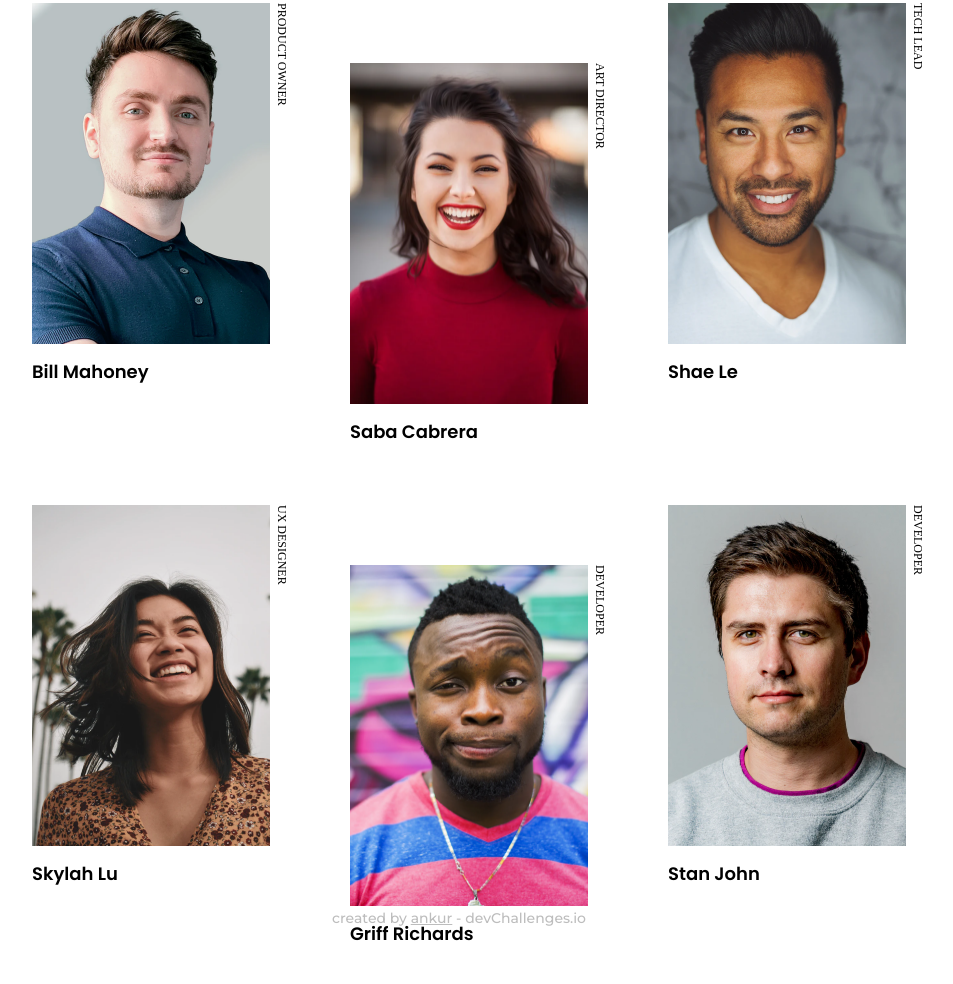
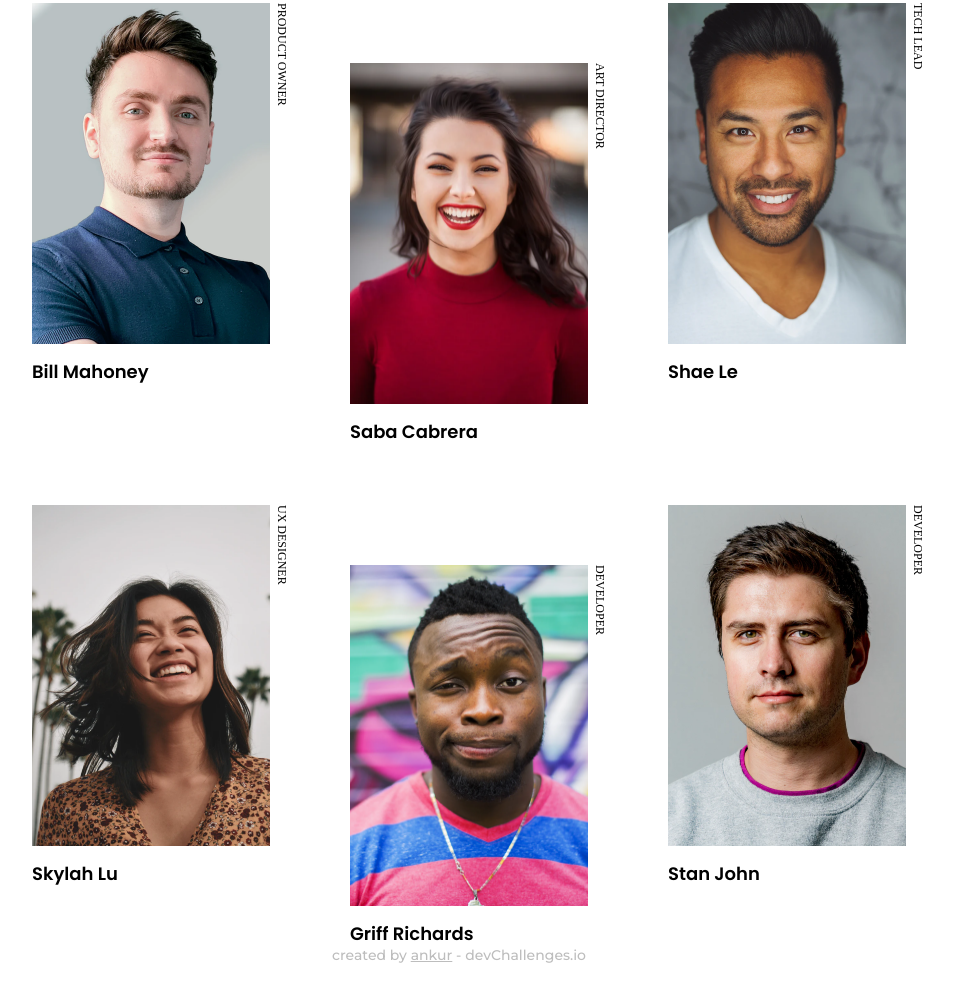
Before and after one commit to ankur-1989/devChallenge-my-team-page, a plain HTML site: page index.html in a window 1280 px wide. Shown: the part 225-1209 px from the top of the page, without its empty margins (161-1114 px from the left). Before the commit the page ends 1172 px from the top, so only its background shows below. Drawn offline with Linux system fonts and the light colour scheme; a web font is replaced by a local one.

Commit message:
removed the position relative in body

```diff
--- a/style.css
+++ b/style.css
@@ -3,7 +3,6 @@
 }
 
 body {
-    position: relative;
     display: flex;
     flex-direction: column;
     margin: 0;
@@ -142,10 +141,8 @@ footer {
     line-height: 17px;
     text-align: center;
     color: #BDBDBD;
-    position: absolute;
-    bottom: 20px;
     width: calc(100% - 40px);
-    margin: auto;
+    margin-bottom: 20px;
 }
 footer > a:first-child {
     color: #BDBDBD;
```
